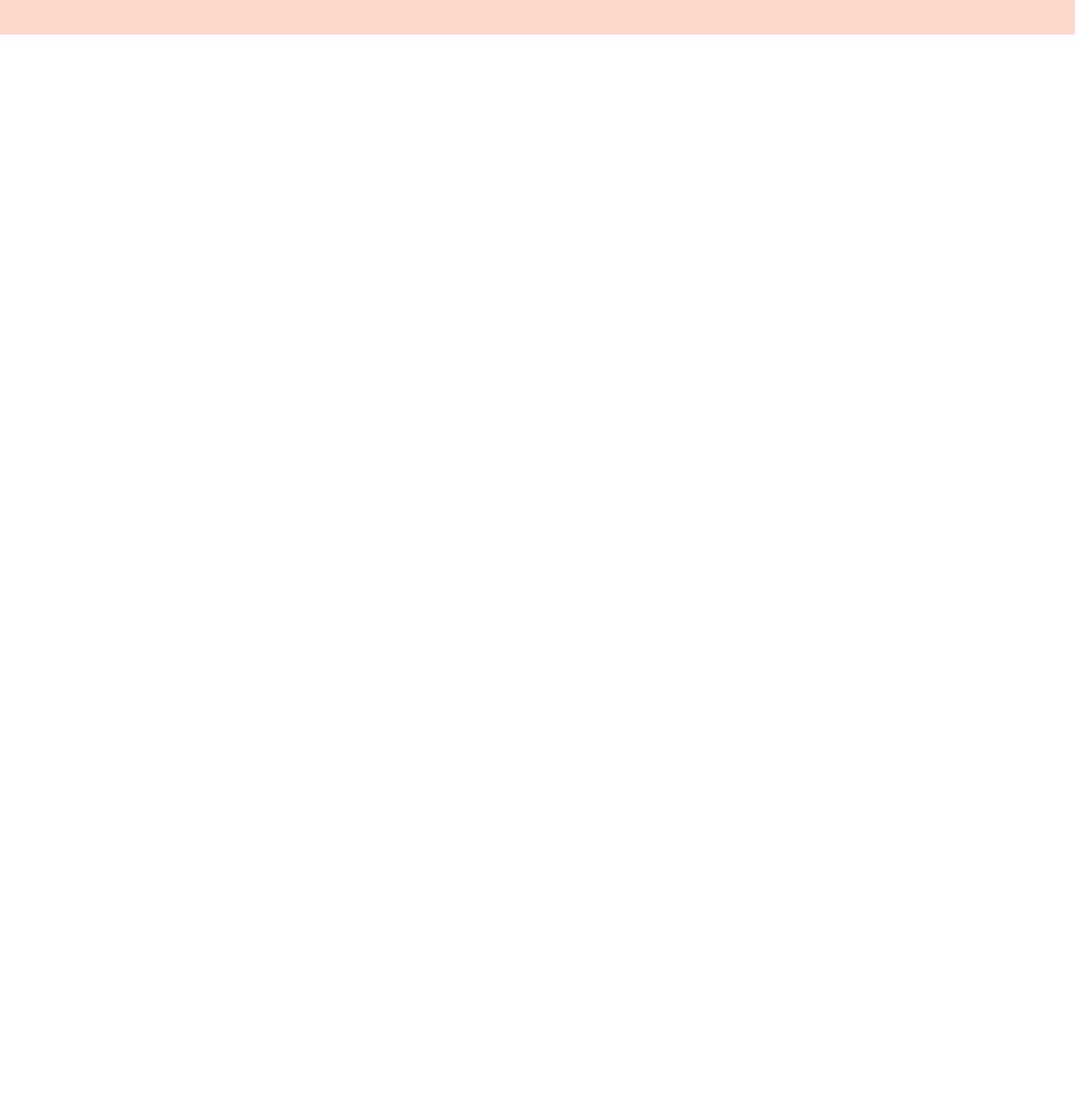
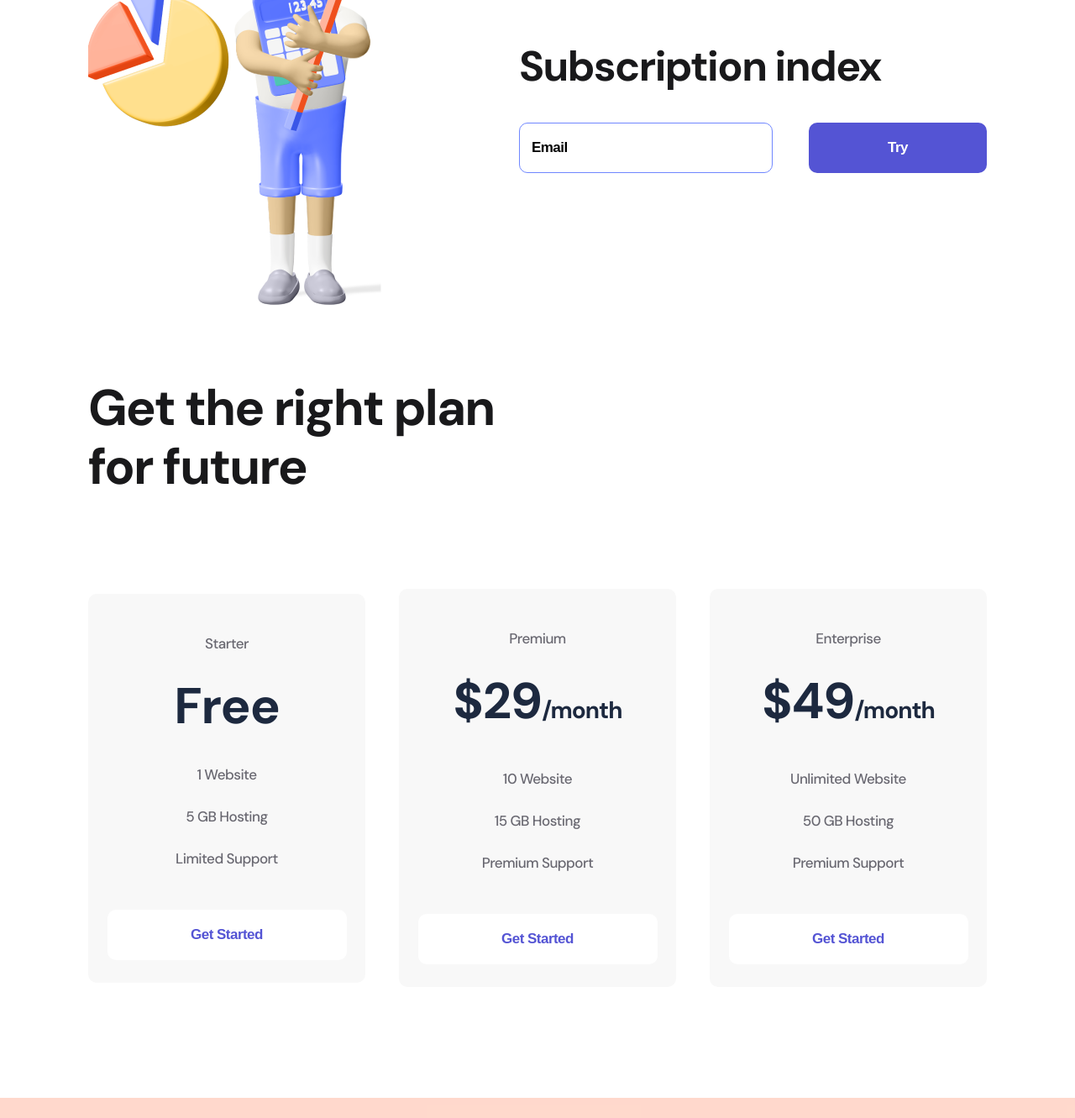
Before and after one commit to 0trava/logoipsum, a plain HTML site: page index.html in a window 1280 px wide. Shown: the part 971-2302 px from the top of the page at 84% size. Before the commit the page ends 1012 px from the top, so only its background shows below. Drawn offline with nearby package versions, Linux system fonts and the light colour scheme.

Commit message:
Add files via upload

```diff
--- a/index.html
+++ b/index.html
@@ -1,10 +1,13 @@
 <!DOCTYPE html>
 <html lang="en">
 <head>
-
     <meta charset="UTF-8">
     <meta name="viewport" content="width=device-width, initial-scale=1.0">
     <title>Document</title>
+    <link rel="stylesheet" href="https://cdnjs.cloudflare.com/ajax/libs/meyer-reset/2.0/reset.min.css" integrity="sha512-NmLkDIU1C/C88wi324HBc+S2kLhi08PN5GDeUVVVC/BVt/9Izdsc9SVeVfA1UZbY3sHUlDSyRXhCzHfr6hmPPw==" crossorigin="anonymous" />
+    <link rel="preconnect" href="https://fonts.googleapis.com">
+    <link rel="preconnect" href="https://fonts.gstatic.com" crossorigin>
+    <link href="https://fonts.googleapis.com/css2?family=DM+Sans:wght@500;700&display=swap" rel="stylesheet">
     <link rel="stylesheet" href="./style/style.css">
 </head>
 <body>
@@ -44,8 +47,8 @@
             </button>
         </div>
     </div>
-</header>
-    <section class="container about">
+ </header>
+ <section class="container about">
     <div>
         <h1 class="about_title">
             Grow your subscription business
@@ -60,6 +63,77 @@
     </div>
     <div>
         <img src="./img/Firstmen.png" alt="firstmen">
+    </div>
+ </section>
+ <section class="container subcribe">
+    <div>
+       <img src="./img/Secondmen.png" alt="second men">
+    </div>
+    <div>
+        <h2 class="subscribe_title">
+            Subscription index
+        </h2>
+        <form>
+            <input class="input" type="email" placeholder="Email">
+            <button class="button button__violet">
+                Try
+            </button>
+        </form>
+    </div>
+ </section>
+ <section class="container plan">
+    <h2 class="plan_title">
+        Get the right plan for future
+    </h2>
+    <div class="plan_flex">
+         <div class="item">
+            <p class="item_text">
+                Starter
+            </p>
+            <h3 class="item_title">
+                Free
+            </h3>
+            <ul>
+                <li class="item_li">1 Website </li>
+                <li class="item_li">5 GB Hosting</li>
+                <li class="item_li">Limited Support</li>
+            </ul>
+            <button class="button button_item">
+                 Get Started
+            </button>
+         </div>
+         <div class="item">
+            <p class="item_text">
+                Premium
+            </p>
+            <h3 class="item_title">
+                $29<span>/month</span>
+            </h3>
+            <ul>
+                <li class="item_li">10 Website</li>
+                <li class="item_li">15 GB Hosting</li>
+                <li class="item_li">Premium Support</li>
+            </ul>
+            <button class="button button_item">
+                 Get Started
+            </button>
+         </div>
+         <div class="item">
+            <p class="item_text">
+                Enterprise
+            </p>
+            <h3 class="item_title">
+                $49<span>/month</span>
+            </h3>
+            <ul>
+                <li class="item_li">Unlimited Website</li>
+                <li class="item_li"> 50 GB Hosting</li>
+                <li class="item_li">Premium Support</li>
+            </ul>
+            <button class="button button_item">
+                 Get Started
+            </button>
+         </div>
     </div>
  </section>
  <footer class="footer">
--- a/style/style.css
+++ b/style/style.css
@@ -1,8 +1,12 @@
-*{
+/* *{
     margin: 0;
     padding: 0;
     font-size: 16px;
     font-weight: normal;
+} */
+
+body{
+    font-family: 'DM Sans', sans-serif;
 }
 
 .container{
@@ -16,7 +20,7 @@
     padding: 38px 0 48px;
 }
 
-.header_flex, .about, .footer__flex{
+.header_flex, .about, .footer__flex, .subcribe, .plan_flex{
     display: flex;
     justify-content: space-between;
     align-items: center;
@@ -122,3 +126,123 @@
 .footer{
     padding: 53px 0;
 }
+
+.subcribe{
+    margin-bottom: 85px;
+
+}
+
+.subscribe_title{
+    font-weight: bold;
+    font-size: 50px;
+    line-height: 57px;
+    /* identical to box height, or 114% */
+    letter-spacing: -1.56316px;
+    color: #19191B;
+    margin-bottom: 38px;
+}
+
+.input{
+    width: 302px;
+    height: 60px;
+    border-radius: 10px;
+    border: 1px solid #7087FF;
+    padding-left: 14px;
+    box-sizing: border-box;
+    margin-right: 39px;
+    }
+
+.input::placeholder, input{
+    font-weight: bold;
+    font-size: 17px;
+    line-height: 22px;
+    letter-spacing: -0.531474px;
+    color: #000000;
+}
+
+.input:focus{
+    outline: none;
+}
+
+.plan{
+    margin-bottom: 32px;
+}
+
+.plan_title{
+    font-weight: bold;
+    font-size: 60px;
+    line-height: 70px;
+    letter-spacing: -1.87579px;
+    color: #19191B;
+    max-width: 504px;
+    margin-bottom: 110px;
+}
+
+.item{
+    width: 330px;
+    background: #F8F8F8;
+    border-radius: 10px;
+    text-align: center;
+    padding: 34px 0 27px;
+}
+
+.item_text{
+    font-size: 17px;
+    line-height: 50px;
+    text-align: center;
+    letter-spacing: -0.531474px;
+    color: #696871;
+}
+
+
+.item:hover{
+    background: #FF7143;
+    box-shadow: 0px 32px 34px rgba(255, 112, 59, 0.317827);
+    border-radius: 10px;
+    transition: 500ms;
+}
+
+.item:hover .item_text, .item:hover .item_title, .item:hover .item_li{
+    color: white;
+    transition: 500ms;
+}
+
+.item_title{
+    font-weight: 700;
+    font-size: 60px;
+    line-height: 56px;
+    text-align: center;
+    letter-spacing: -1.03448px;
+    color: #1D293F;
+    margin: 22px 0 28px;
+}
+
+.item_title span{
+    font-size: 28px;
+}
+
+.item_li{
+    list-style: none;
+    font-size: 17px;
+    line-height: 50px;
+    text-align: center;
+    letter-spacing: -0.531474px;
+    color: #696871;
+}
+
+.button_item{
+    width: 285px;
+    background: white;
+    color: #5454D4;
+    margin-top: 36px;
+}
+
+.item:hover .button_item{
+    background: #9F3919;
+    color: white;
+    transition: 500ms;
+}
+
+.plan_flex{
+    margin-bottom: 132px;
+}
```
Also changed, not shown: img/Secondmen.png (added).
